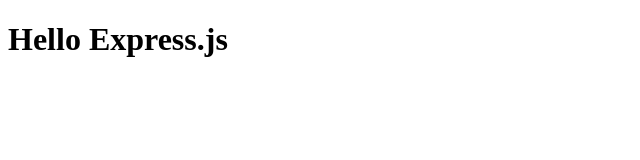
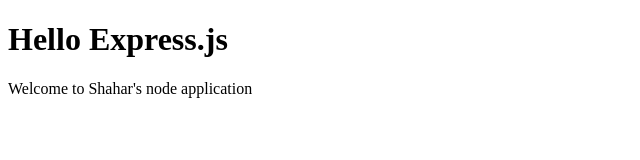
Before and after one commit to ShaharLahav/web-server, a website: page public/index.html in a window 1280 px wide. Shown: the whole page, without its empty margins (0-640 px from the left). Drawn offline with Linux system fonts and the light colour scheme.

Commit message:
index.html update

```diff
--- a/public/index.html
+++ b/public/index.html
@@ -6,5 +6,6 @@
 	</head>
 	<body>
 		<h1>Hello Express.js</h1>
+		<p>Welcome to Shahar's node application</p>
 	</body>
 </html>
```
